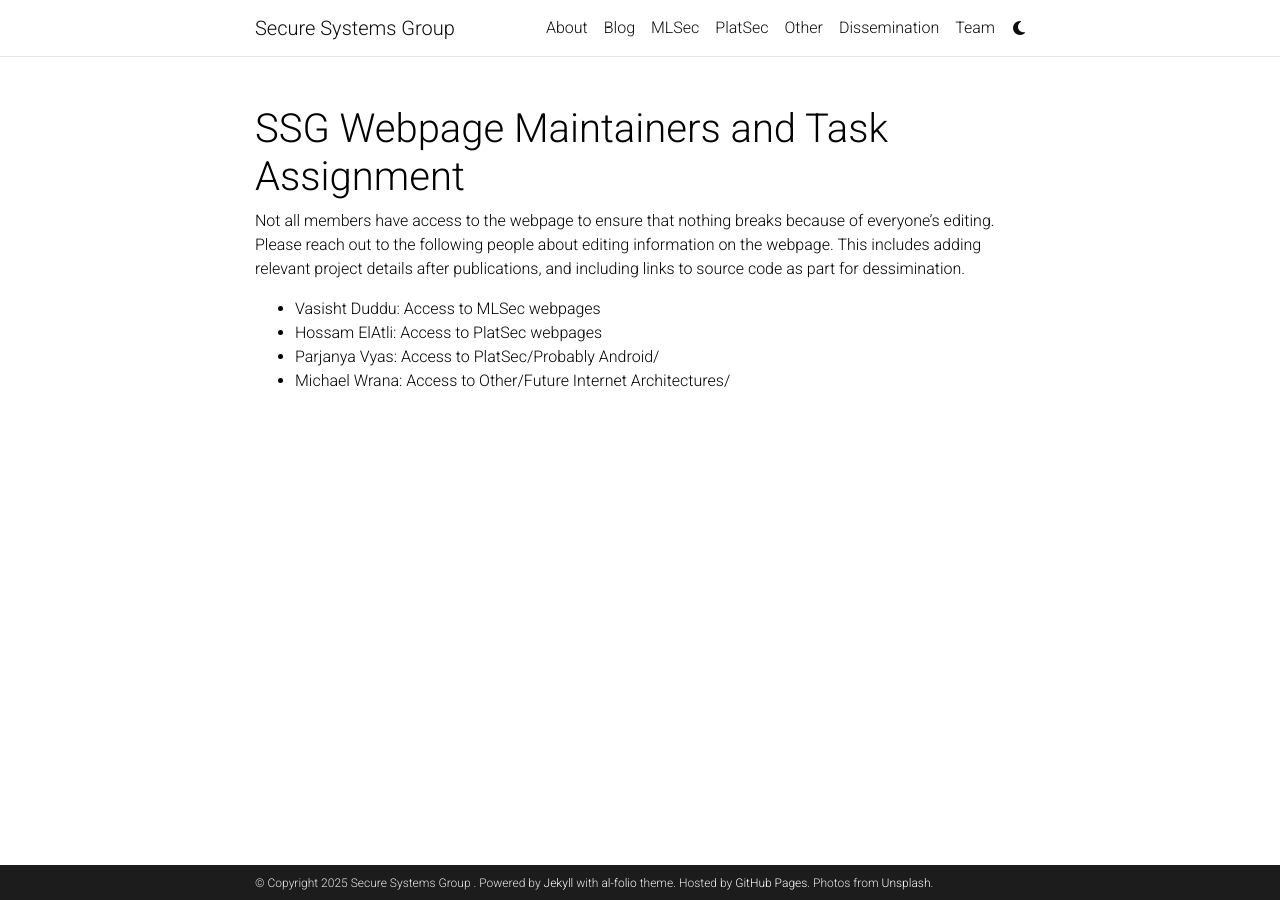
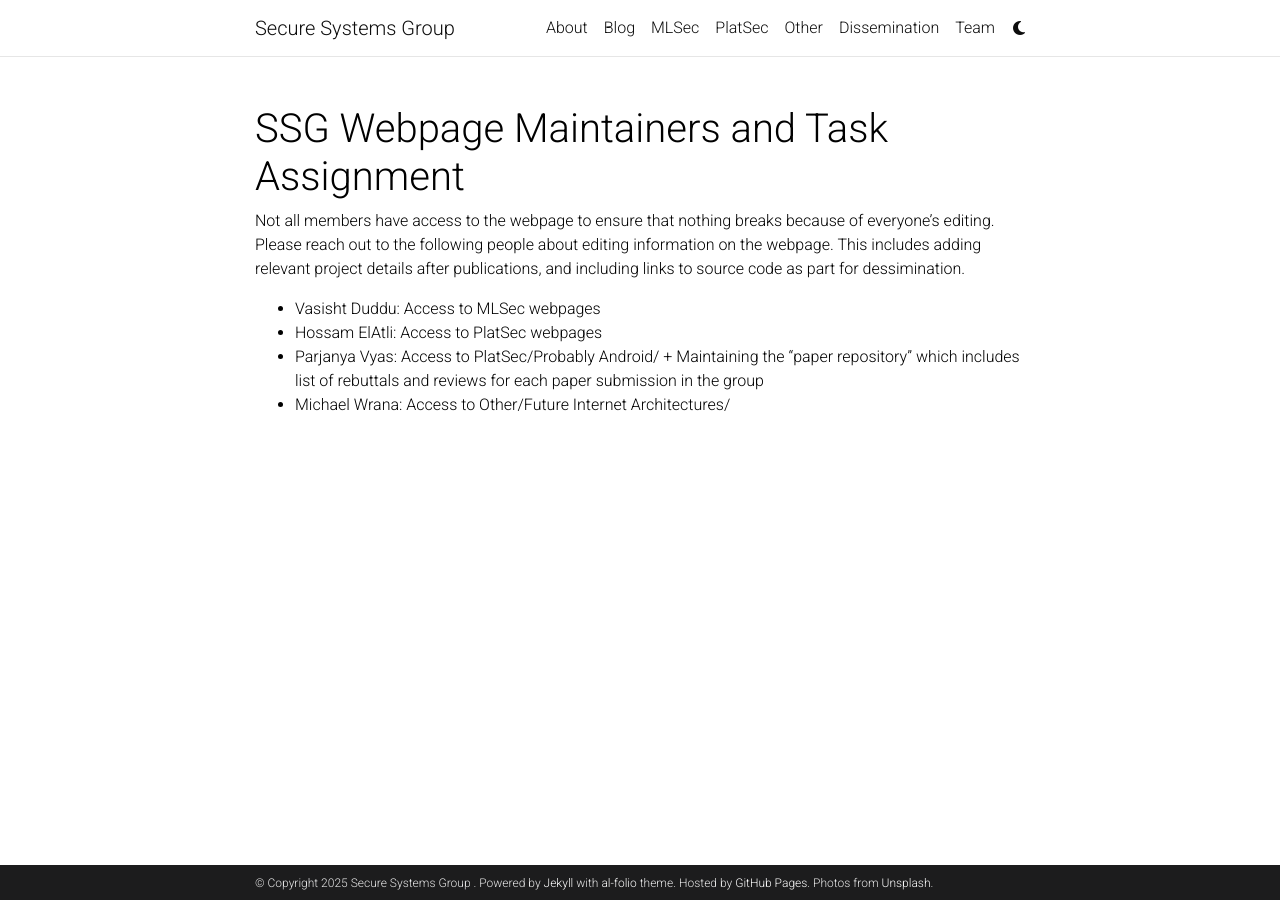
Before and after one commit to ssg-research/ssg-research.github.io, a Jekyll site: the page built from _projects/maintainer.md, in a window 1280 px wide. Built offline with Jekyll 4.4.1, drawn with Linux system fonts in a browser that asks for light colours; comment, search, counter and statistics services are not loaded; a style sheet for code colours, icons or effects is not loaded.

Commit message:
Update maintainer.md

```diff
--- a/_projects/maintainer.md
+++ b/_projects/maintainer.md
@@ -15,5 +15,5 @@ This includes adding relevant project details after publications, and including
 
 - Vasisht Duddu: Access to MLSec webpages
 - Hossam ElAtli: Access to PlatSec webpages
-- Parjanya Vyas: Access to PlatSec/Probably Android/
+- Parjanya Vyas: Access to PlatSec/Probably Android/ + Maintaining the "paper repository" which includes list of rebuttals and reviews for each paper submission in the group
 - Michael Wrana: Access to Other/Future Internet Architectures/
```
